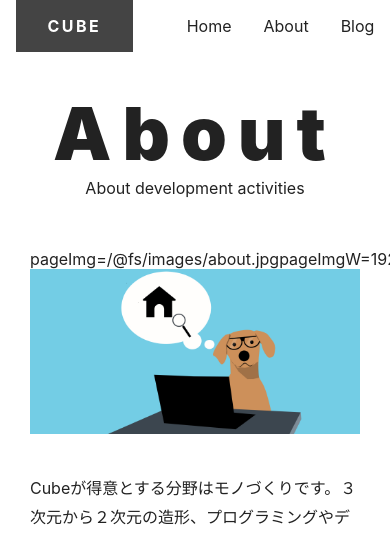
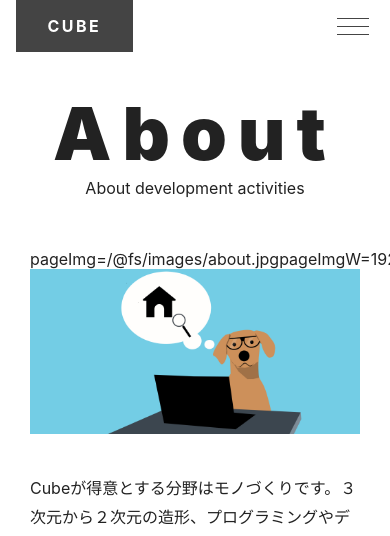
Before and after one commit to itc-n22030/next-react-website, a Next.js app: page /about in a window 390 px wide. Shown: the top 536 px of the page. Built offline with nearby package versions, Linux system fonts and the light colour scheme.

Commit message:
10.3まで

```diff
--- a/components/nav.js
+++ b/components/nav.js
@@ -1,23 +1,52 @@
+import { useState } from 'react'
 import Link from 'next/link'
 import styles from 'styles/nav.module.css'
 
 export default function Nav () {
+  const [navIsOpen, setNavIsOpen] = useState(false)
+
+  const toggleNav = () => {
+    setNavIsOpen((prev) => !prev)
+  }
+
+  const closeNav = () => {
+    setNavIsOpen(false)
+  }
+
   return (
-    <nav>
+    <nav className={navIsOpen ? styles.open : styles.close}>
+      {navIsOpen && (
+        <style jsx global>{`
+      @media (max-width: 767px) {
+    body {
+    overflow: hidden;
+    position: fixed;
+    width: 100%;
+    }
+    }
+      `}
+        </style>
+      )}
+
+      <button className={styles.btn} onClick={toggleNav}>
+        <span className={styles.bar} />
+        <span className='sr-only'>MENU</span>
+      </button>
+
       <ul className={styles.list}>
         <li>
           <Link href='/' legacyBehavior>
-            <a>Home</a>
+            <a onClick={closeNav}>Home</a>
           </Link>
         </li>
         <li>
           <Link href='/about' legacyBehavior>
-            <a>About</a>
+            <a onClick={closeNav}>About</a>
           </Link>
         </li>
         <li>
           <Link href='/blog' legacyBehavior>
-            <a>Blog</a>
+            <a onClick={closeNav}>Blog</a>
           </Link>
         </li>
       </ul>
--- a/styles/nav.module.css
+++ b/styles/nav.module.css
@@ -19,3 +19,89 @@
 color: var(--accent);
 }
 }
+
+/* デスクトップ */
+@media (min-width: 768px) {
+    .btn {
+    display: none;
+}
+}
+/* モバイル */
+@media (max-width: 767px) {
+/* ボタン */
+    .btn {
+    all: unset;
+    outline: revert;
+    -webkit-tap-highlight-color: transparent;
+    cursor: pointer;
+    width: 43px;
+    height: 42px;
+    position: relative;
+    z-index: 200;
+}
+    .close .btn {
+    color: var(--gray-75);
+}
+.open .btn {
+color: var(--white);
+}
+
+/* バタン内のバー */
+.btn {
+display: grid;
+place-items: center;
+}
+
+.btn::before,
+.btn::after,
+.btn .bar {
+grid-area: 1 / 1;
+content: '';
+display: block;
+width: 32px;
+height: 1px;
+background-color: currentColor;
+transition: transform 0.4;
+}
+
+.close .btn::before {
+transform:translateY(-8px);
+}
+
+.close .btn::after {
+transform: translateY(8px);
+}
+
+.open .btn::before {
+transform: rotate(45deg);
+}
+
+.open .btn::after {
+transform: rotate(-45deg);
+}
+
+.open .bar {
+transform: scale(0);
+}
+/* メニュー（オーバーレイ） */
+.list {
+position: fixed;
+inset: 0 -100% 0 100%;
+z-index: 100;
+background: rgba(0, 0, 0, 0.8);
+color: var(--white);
+transition: transform 0.4s;
+}
+
+.open .list {
+transform: translateX(-100%);
+}
+
+/* メニュー（オーバーレイ内の配置） */
+.list {
+display: grid;
+gap: 40px;
+place-content: center;
+text-align: center;
+}
+}
```
